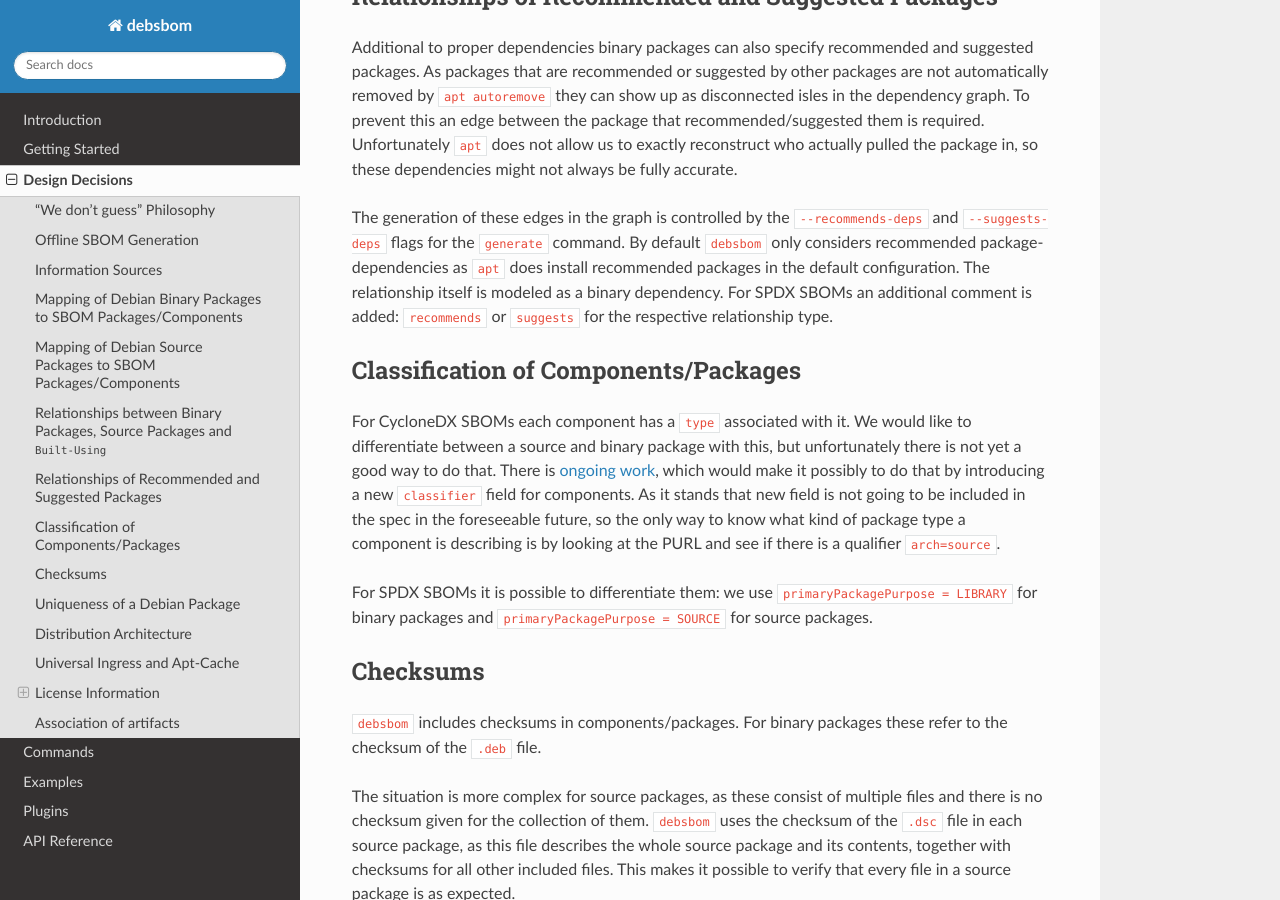
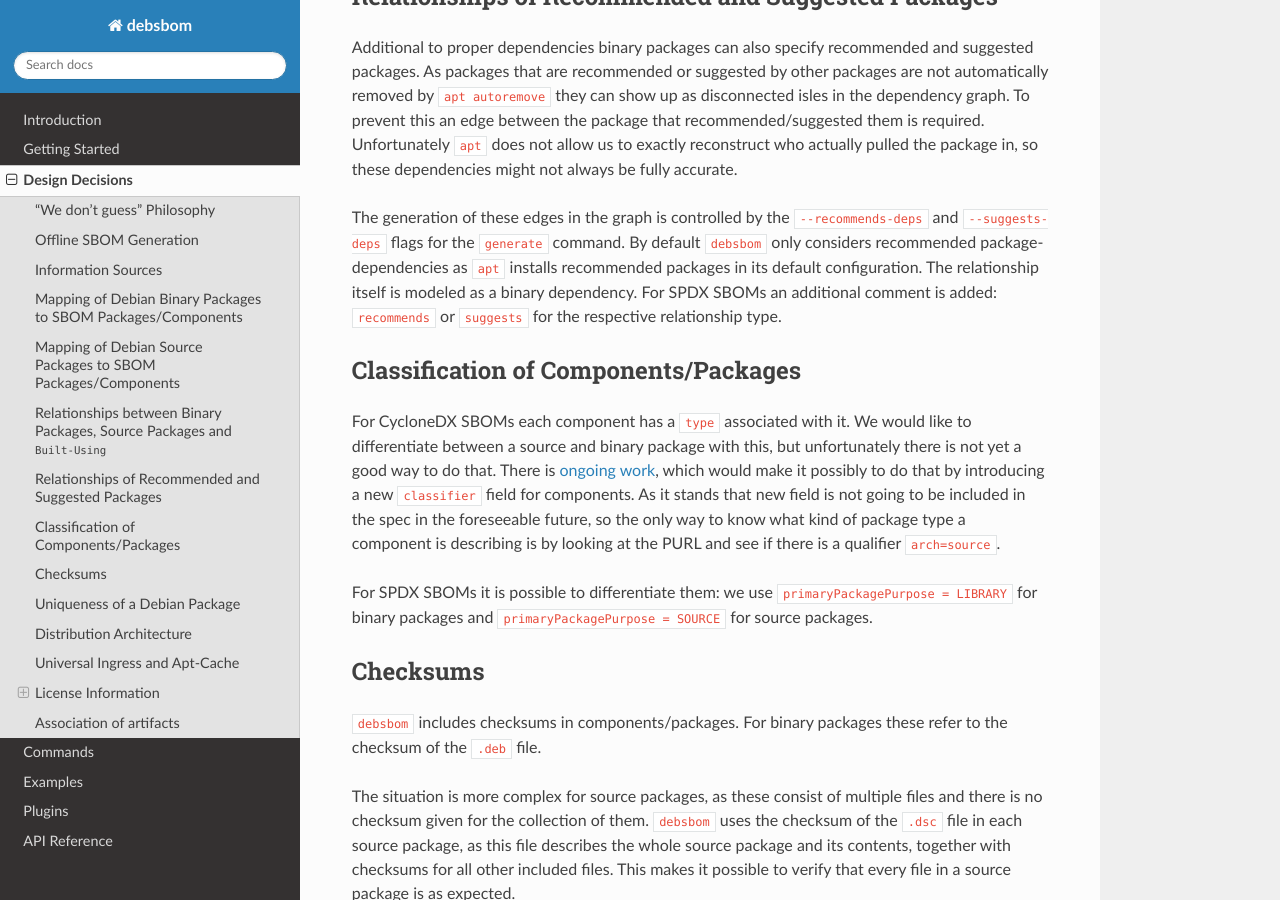
Before and after one commit to siemens/debsbom, a Sphinx documentation site: the page built from docs/source/design-decisions.rst, in a window 1280 px wide and 900 px high, scrolled down 4526 px. Built offline with Sphinx 7.4.7 and the Read the Docs theme 3.1.0, drawn with Linux system fonts in a browser that asks for light colours; some of the changed text lies outside the part shown.

Commit message:
chore(docs): minor wording improvements
Small tweaks to improve the clarity of the documentation.

Signed-off-by: Konrad Schwarz <konrad.schwarz@siemens.com>

```diff
--- a/docs/source/design-decisions.rst
+++ b/docs/source/design-decisions.rst
@@ -141,7 +141,7 @@ Relationships of Recommended and Suggested Packages
 
 Additional to proper dependencies binary packages can also specify recommended and suggested packages. As packages that are recommended or suggested by other packages are not automatically removed by ``apt autoremove`` they can show up as disconnected isles in the dependency graph. To prevent this an edge between the package that recommended/suggested them is required. Unfortunately ``apt`` does not allow us to exactly reconstruct who actually pulled the package in, so these dependencies might not always be fully accurate.
 
-The generation of these edges in the graph is controlled by the ``--recommends-deps`` and ``--suggests-deps`` flags for the ``generate`` command. By default ``debsbom`` only considers recommended package-dependencies as ``apt`` does install recommended packages in the default configuration. The relationship itself is modeled as a binary dependency. For SPDX SBOMs an additional comment is added: ``recommends`` or ``suggests`` for the respective relationship type.
+The generation of these edges in the graph is controlled by the ``--recommends-deps`` and ``--suggests-deps`` flags for the ``generate`` command. By default ``debsbom`` only considers recommended package-dependencies as ``apt`` installs recommended packages in its default configuration. The relationship itself is modeled as a binary dependency. For SPDX SBOMs an additional comment is added: ``recommends`` or ``suggests`` for the respective relationship type.
 
 Classification of Components/Packages
 -------------------------------------
@@ -204,7 +204,7 @@ When scanning a rootfs, ``debsbom`` resolves the distribution architecture in th
 
 The ``dpkg`` post-installation script writes ``DPKG_MAINTSCRIPT_ARCH`` to ``arch-native``. This is the same architecture recorded for the installed ``dpkg`` package, so deriving it from the status file does not introduce a guess. If the ``dpkg`` package is absent, generation fails and ``--distro-arch`` must be specified.
 
-Status-file derivation applies only when scanning a rootfs. Package data passed with ``--from-pkglist`` is assumed to be unrelated to the rootfs and is not used for this purpose. ``debsbom`` also does not use ``/var/lib/dpkg/arch``, which can list both native and foreign architectures, inspect architecture-specific filesystem paths, or execute the rootfs's ``dpkg`` command.
+Status-file derivation applies only when scanning a rootfs. Package data passed with ``--from-pkglist`` is assumed to be unrelated to the rootfs and is not used for this purpose. ``debsbom`` also does not use ``/var/lib/dpkg/arch`` (which can list both native and foreign architectures), inspect architecture-specific filesystem paths, or execute the rootfs's ``dpkg`` command.
 
 Universal Ingress and Apt-Cache
 -------------------------------
--- a/docs/source/examples.rst
+++ b/docs/source/examples.rst
@@ -290,7 +290,7 @@ You can also get the subgraph for a specific package:
 
     debsbom filter --package debsbom sbom.spdx.json package-filtered.spdx.json
 
-Combining multiple filters are logically ``and``ed. The following would give you all source packages ``debsbom`` transitively depends on:
+Combining multiple filters are logically ``and``-ed. The following would give you all source packages ``debsbom`` transitively depends on:
 
 .. code-block:: bash
 
--- a/docs/source/plugins.rst
+++ b/docs/source/plugins.rst
@@ -6,7 +6,7 @@ Plugins
 Resolver Plugin
 ---------------
 
-In the ``download`` command ``debsbom`` is downloading packages described by an SBOM. For this it needs to resolve from the package to a download location. What resolver to use can be controlled by the ``--resolver`` flag. ``debsbom`` per default provides a resolver for the Debian snapshot mirror (snapshot.debian.org).
+The ``download`` command of ``debsbom`` downloads packages described by an SBOM. For this it needs to resolve from the package to a download location. What resolver to use can be controlled by the ``--resolver`` flag. ``debsbom`` per default provides a resolver for the Debian snapshot mirror (snapshot.debian.org).
 
 Builders of custom Debian distributions might have different repositories where packages can be downloaded from. Some of these solutions might not be publicly available, or its implementation not relevant for the general public for some other reason. In these cases code for a resolver for these repositories should not land in ``debsbom`` proper, but we still want to give the option to use it as a fully integrated part of ``debsbom``.
 
```
Also changed, not shown: other parts of docs/source/design-decisions.rst (+1 -1 lines).
